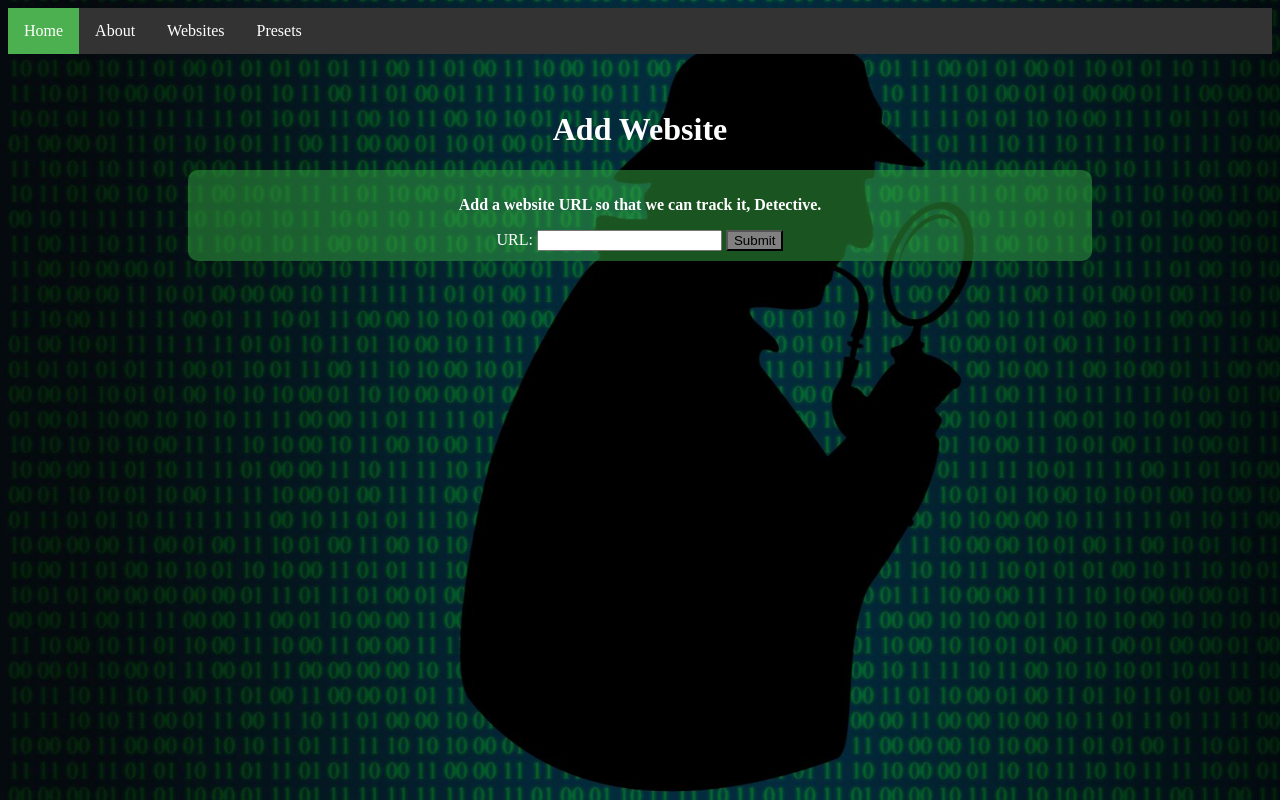
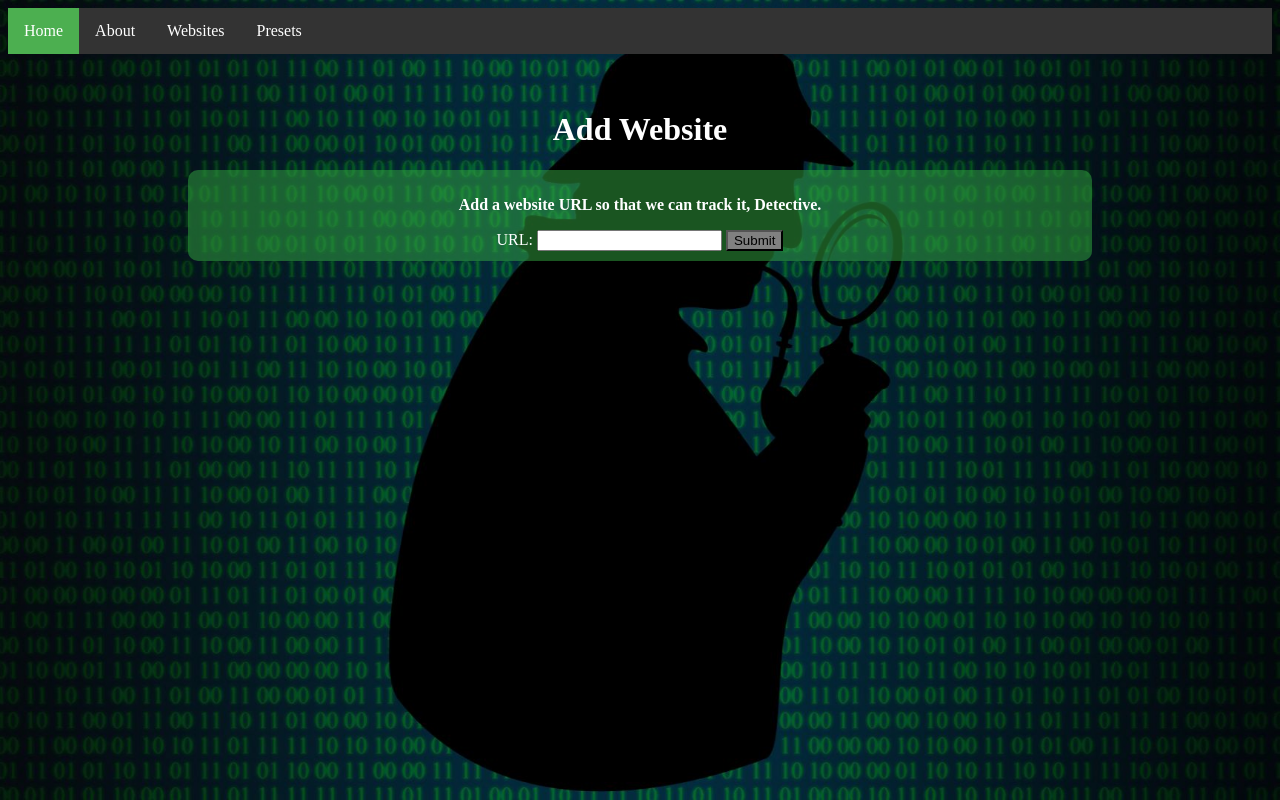
Before and after one commit to CastilloAnthony/CS-4800_Project_Sherlock, a Flask app: page /addWebsite in a window 1280 px wide. Run offline with Flask 3, Linux system fonts and the light colour scheme.

Commit message:
Added flex to the background image

```diff
--- a/static/styles/style1.css
+++ b/static/styles/style1.css
@@ -2,9 +2,12 @@
 html{
     background-image: url('/static/images/sherlock.jpg');
     background-size: cover;
-    /*background-position: center; */
+    background-position: center;
     background-repeat: no-repeat;
-    height: 100vh;
+    min-height: 100vh;
+    display: flex;
+    flex-direction: column;
+    flex-grow: 1;
 }
 
 ul {
```
